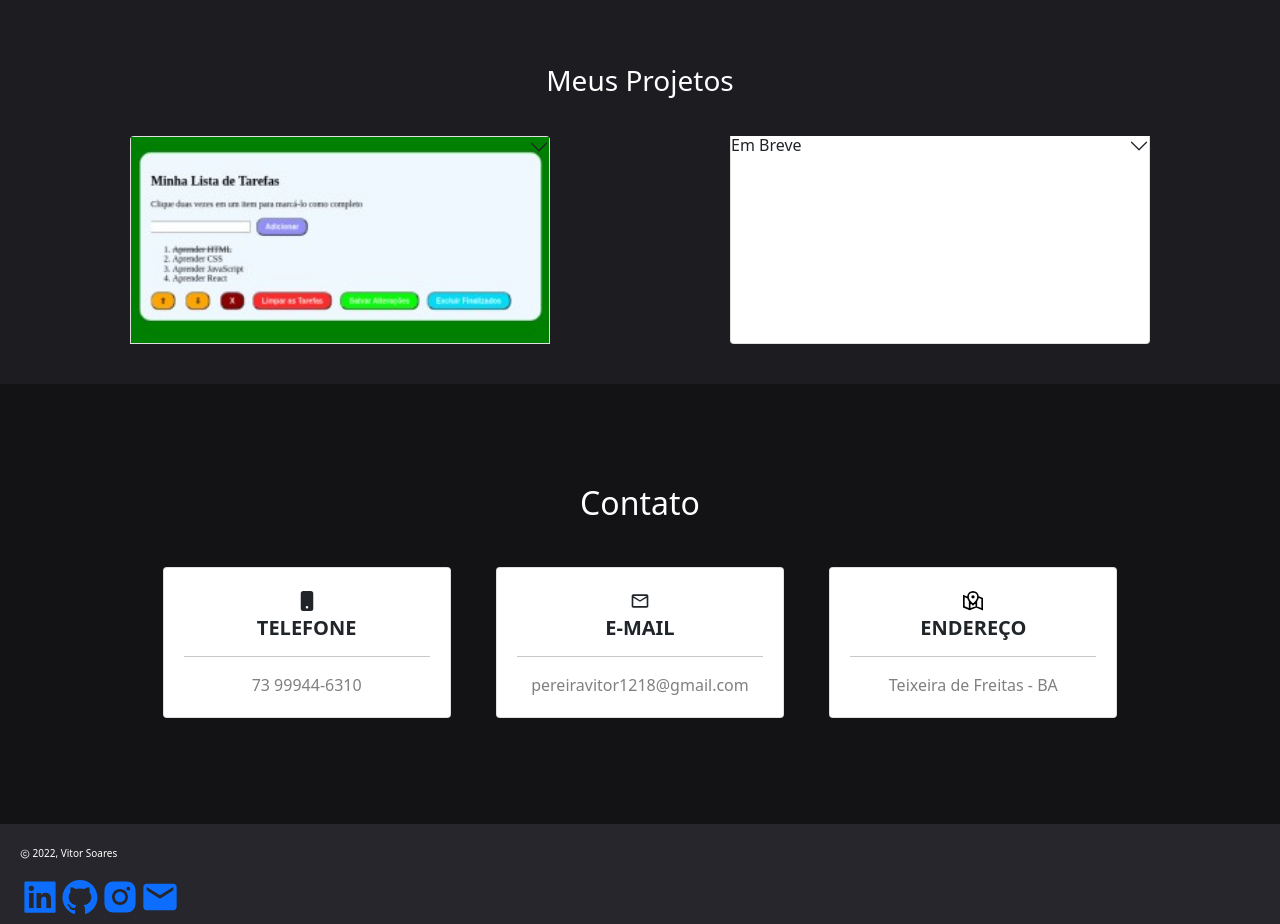
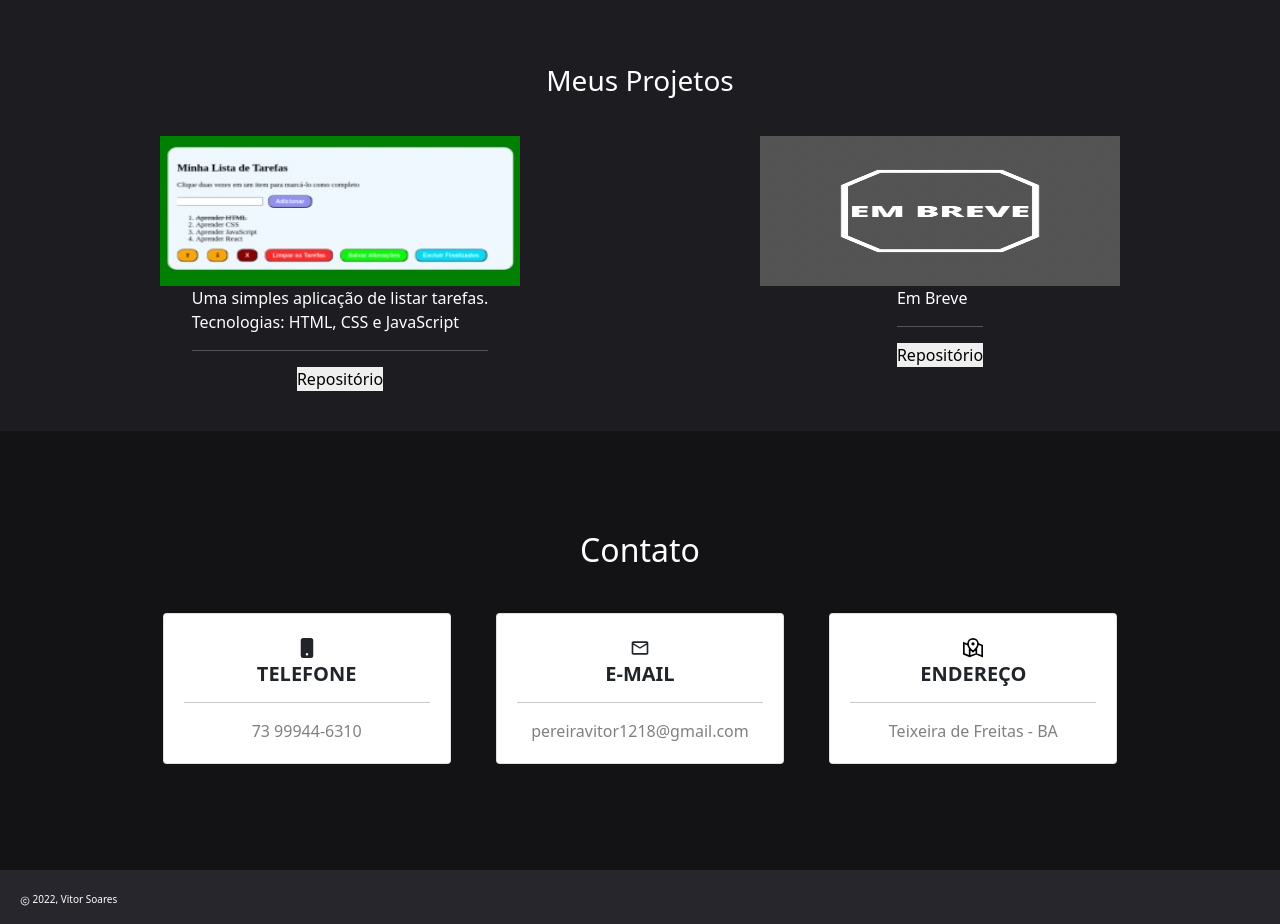
Before and after one commit to Vitosoaresp/vitosoaresp.github.io, a React (Create React App) app: page / in a window 1280 px wide. Shown: the part 1500-2424 px from the top of the page. Built offline with nearby package versions, Linux system fonts and the light colour scheme.

Commit message:
modifica exibição dos projetos

```diff
--- a/src/componentes/Projetos.css
+++ b/src/componentes/Projetos.css
@@ -1,7 +1,7 @@
 .projetos-container {
   align-items: center;
   align-content: space-around;
-  background-color: #1C1C21;
+  background-color: #1c1c21;
   display: flex;
   flex-wrap: wrap;
   padding: 40px;
@@ -18,37 +18,30 @@
 }
 
 .projetos-grid {
+  display: flex;
+  justify-content: space-around;
   width: 100%;
 }
 
-.accordion {
+.projeto-item {
   display: flex;
-  flex-wrap: wrap;
-  justify-content: space-around;
+  flex-direction: column;
+  align-items: center;
+  justify-content: flex-start;
+  width: 30%;
 }
 
-.accordion-header button {
-  padding: 0;
+.projeto-item-img {
+  width: 100%;
 }
 
-.accordion-item {
-  border: -1px;
-  width: 35%;
+.projeto-item-img img {
+  height: 150px;
+  width: 100%;
 }
 
-.accordion-button:focus {
-  box-shadow: none;
-}
-
-.accordion-button::after {
-  align-self: flex-start;
-  position: absolute;
-  top: 0;
-  right: 0;
-}
-
-.accordion-button img {
-  width: 100%;
+.projeto-item-body {
+  color: white;
 }
 
 .btn-project {
@@ -56,17 +49,3 @@
   display: flex;
   justify-content: center;
 }
-
-.btn-project a {
-  text-decoration: none;
-  color: #fffffe;
-  background-color: #7f5af0;
-  padding: 10px 30px;
-  border-radius: 0.25rem;
-}
-
-.btn-project a:hover {
-  color: #fffffe;
-  /* opacity: 0.8; */
-  background-color: #6c43e9;
-}
--- a/src/componentes/Projetos.jsx
+++ b/src/componentes/Projetos.jsx
@@ -1,41 +1,45 @@
 import React from 'react';
-import { Accordion } from 'react-bootstrap';
-// import emBreve from '../fotos/embreve.PNG';
+import emBreve from '../fotos/embreve.PNG';
 import todolistImg from '../fotos/todolist.jpg';
 import './Projetos.css';
 
 class Projetos extends React.Component {
   render() {
     return (
-      <div className="projetos-container" id="projetos">
+      <div className='projetos-container' id='projetos'>
         <h3>Meus Projetos</h3>
         <hr />
-        <div className="projetos-grid">
-          <Accordion>
-            <Accordion.Item eventKey="0">
-              <Accordion.Header><img src={ todolistImg } alt="todolist exemplo" /></Accordion.Header>
-              <Accordion.Body>
-                Uma simples aplicação de listar tarefas.<br />
-                Tecnologias: HTML, CSS e JavaScript
-                <hr />
-                <div className="btn-project">
-                  <a href="https://github.com/Vitosoaresp/todolist">Repositório</a>
-                </div>
-              </Accordion.Body>
-            </Accordion.Item>
-            <Accordion.Item eventKey="1">
-              <Accordion.Header>Em Breve</Accordion.Header>
-              <Accordion.Body>
-                Lorem ipsum dolor sit amet, consectetur adipiscing elit, sed do eiusmod
-                tempor incididunt ut labore et dolore magna aliqua. Ut enim ad minim
-                veniam, quis nostrud exercitation ullamco laboris nisi ut aliquip ex ea
-                commodo consequat. Duis aute irure dolor in reprehenderit in voluptate
-                velit esse cillum dolore eu fugiat nulla pariatur. Excepteur sint occaecat
-                cupidatat non proident, sunt in culpa qui officia deserunt mollit anim id
-                est laborum.
-              </Accordion.Body>
-            </Accordion.Item>
-          </Accordion>
+        <div className='projetos-grid'>
+          <div className='projeto-item'>
+            <div className='projeto-item-img'>
+              <img src={todolistImg} alt='todolist exemplo' />
+            </div>
+            <div className='projeto-item-body'>
+              Uma simples aplicação de listar tarefas.
+              <br />
+              Tecnologias: HTML, CSS e JavaScript
+              <hr />
+              <div className='btn-project'>
+                <a href='https://github.com/Vitosoaresp/todolist'>
+                  <button className='btn-github'>Repositório</button>
+                </a>
+              </div>
+            </div>
+          </div>
+          <div className='projeto-item'>
+            <div className='projeto-item-img'>
+              <img src={emBreve} alt='todolist exemplo' />
+            </div>
+            <div className='projeto-item-body'>
+              Em Breve
+              <hr />
+              <div className='btn-project'>
+                <a href=''>
+                  <button className='btn-github'>Repositório</button>
+                </a>
+              </div>
+            </div>
+          </div>
         </div>
       </div>
     );
```
